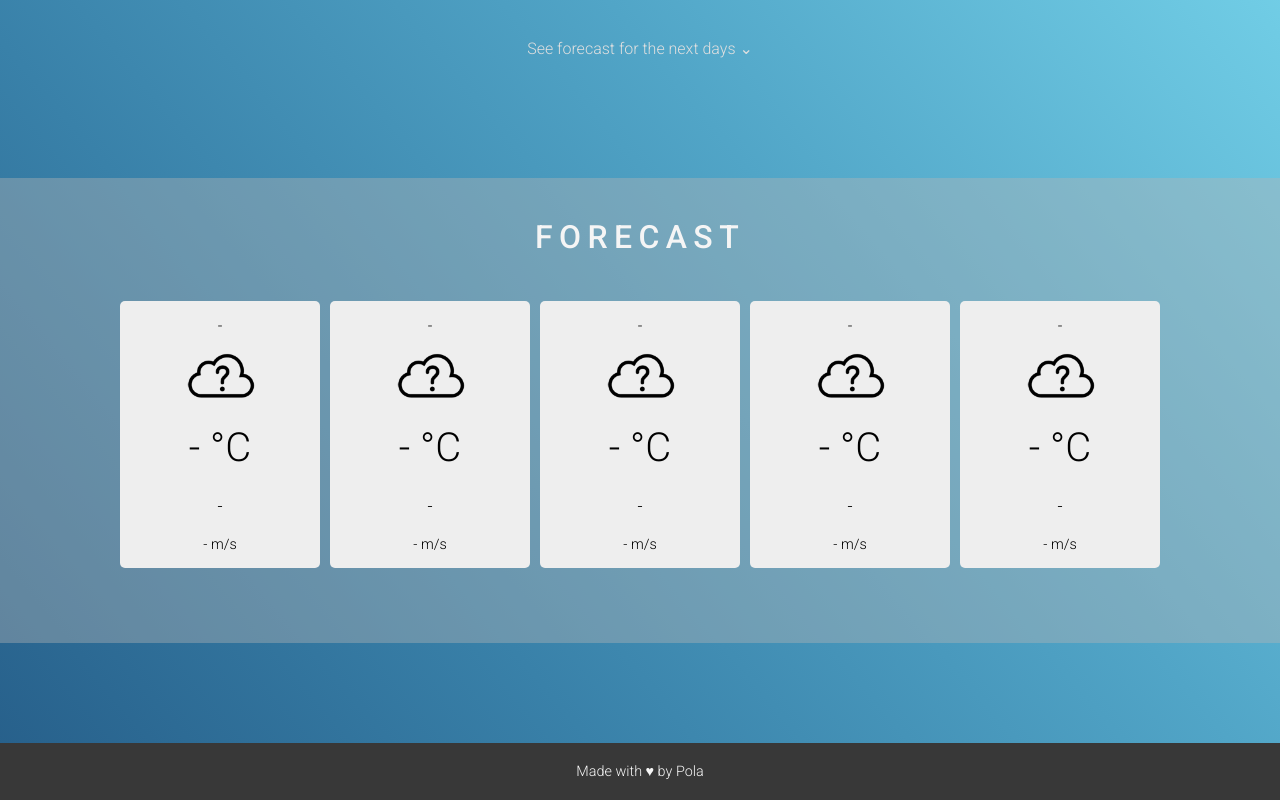
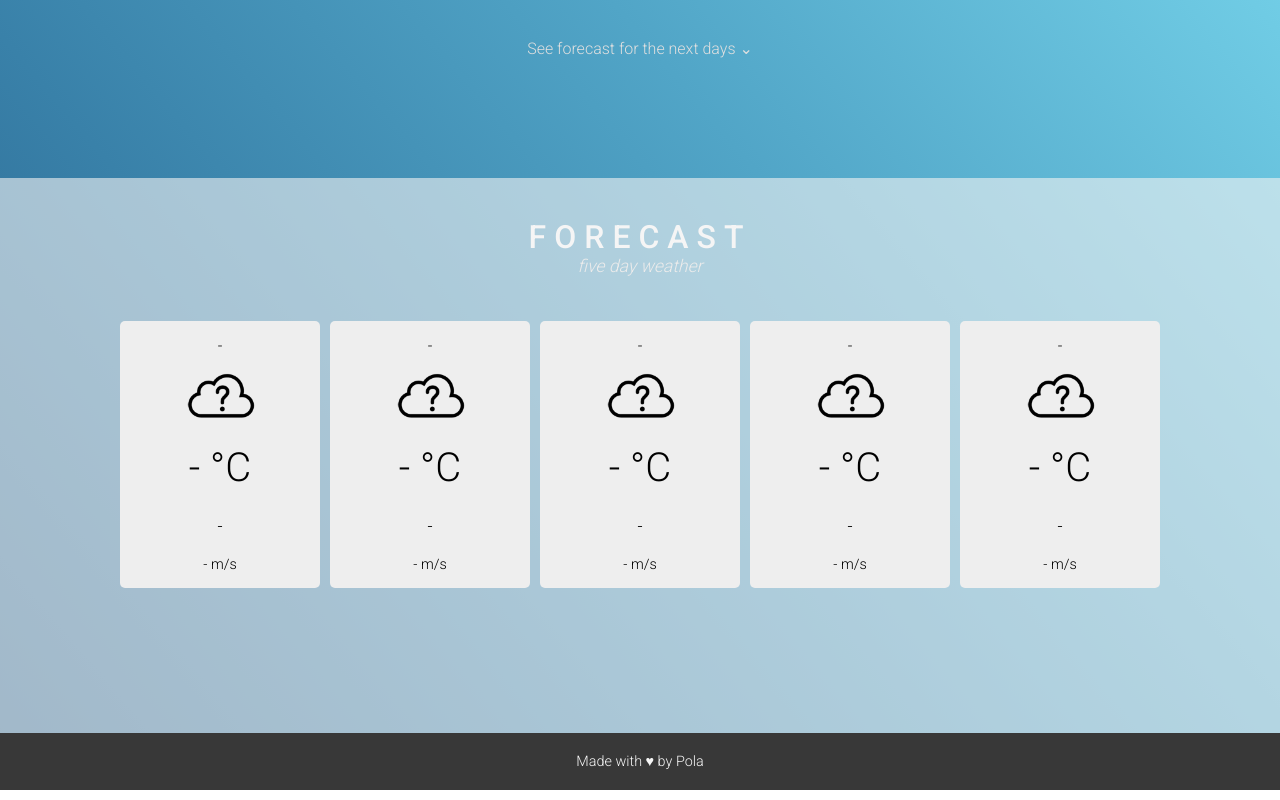
Before and after one commit to poluna/WeatherApp, a website built with webpack: page index.html in a window 1280 px wide. Shown: the part 722-1522 px from the top of the page. Built offline with nearby package versions, Linux system fonts and the light colour scheme; no server answers.

Commit message:
Change design of Forecast Panel

```diff
--- a/src/js/Forecast.js
+++ b/src/js/Forecast.js
@@ -12,7 +12,6 @@ class Forecast {
   }
 
   static setForecast(data) {
-    console.log(data);
     let startDay = 0;
     for (let i = 0; i < data.list.length; i++) {
       if (data.list[i].dt_txt.split(" ")[1] === "12:00:00") {
@@ -45,6 +44,7 @@ class Forecast {
     document.querySelector("#root").appendChild(this.element);
     this.element.innerHTML = `
             <h1>Forecast</h1>
+            <h2>five day weather</h2>
             <div class="days"></div>
           `;
     const days = document.querySelector(".days");
--- a/src/sass/forecast.scss
+++ b/src/sass/forecast.scss
@@ -1,15 +1,21 @@
 #forecast {
-  background-color: rgba(180, 180, 180, 0.4);
+  background-color: rgba(243, 243, 243, 0.6);
   text-align: center;
-  margin: 100px 0 100px 0;
-  padding-bottom: 70px;
+  margin-top: 100px;
+  padding-bottom: 140px;
   h1 {
     font-size: 2em;
-    padding: 40px;
+    padding-top: 40px;
     color: rgb(245, 245, 245);
     font-weight: 500;
-    letter-spacing: 0.2em;
+    letter-spacing: 0.25em;
     text-transform: uppercase;
+  }
+  h2 {
+    font-size: 1.1em;
+    padding-bottom: 40px;
+    color: rgb(235, 235, 235);
+    font-style: italic;
   }
   .days {
     display: flex;
@@ -25,5 +31,6 @@
   }
   #forecast {
     margin-bottom: 0;
+    padding-bottom: 80px;
   }
 }
```
